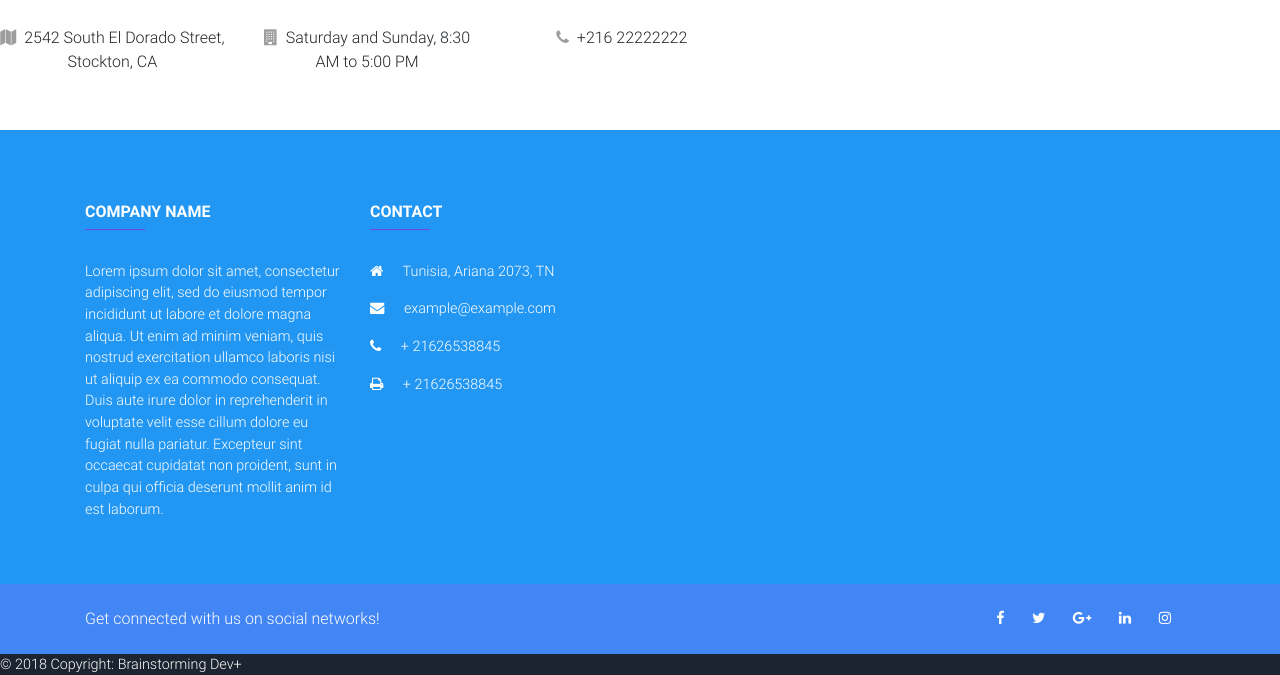
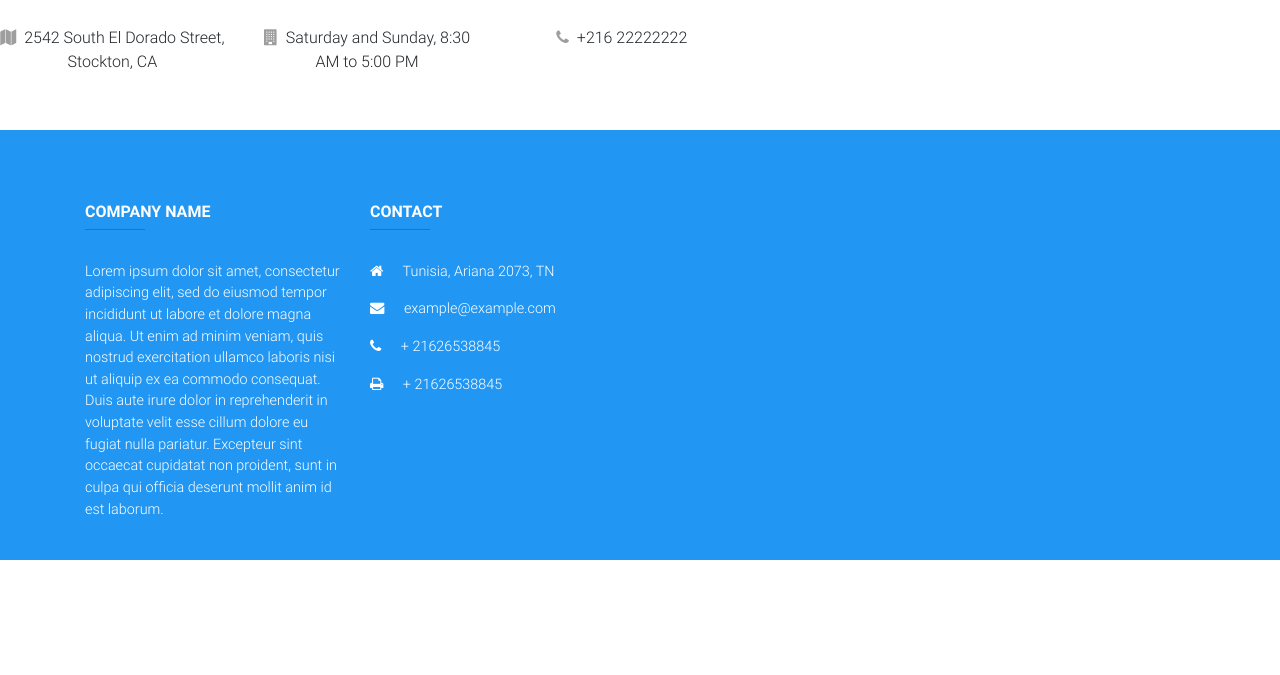
Before and after one commit to Suluiss/Landing-page-html-bootstrap-template, a plain HTML site: page index.html in a window 1280 px wide. Shown: the part 2615-3290 px from the top of the page. After the commit the page ends 3175 px from the top, so only its background shows below. Drawn offline with Linux system fonts and the light colour scheme; some packages are replaced by stand-ins of ours; files whose address does not match are found by name.

Commit message:
Update index.html

```diff
--- a/index.html
+++ b/index.html
@@ -360,67 +360,6 @@
 
     </div>
 </div>
-<!--/.Footer Links-->
-<!--Footer-->
-<footer class="page-footer font-small blue">
-
-    <!-- Social buttons -->
-    <div class="primary-color">
-        <div class="container">
-            <!--Grid row-->
-            <div class="row py-4 d-flex align-items-center">
-
-                <!--Grid column-->
-                <div class="col-md-6 col-lg-5 text-center text-md-left mb-4 mb-md-0">
-                    <h6 class="mb-0 white-text">Get connected with us on social networks!</h6>
-                </div>
-                <!--Grid column-->
-
-                <!--Grid column-->
-                <div class="col-md-6 col-lg-7 text-center text-md-right">
-                    <!--Facebook-->
-                    <a class="fb-ic ml-0">
-                        <i class="fa fa-facebook white-text mr-4"> </i>
-                    </a>
-                    <!--Twitter-->
-                    <a class="tw-ic">
-                        <i class="fa fa-twitter white-text mr-4"> </i>
-                    </a>
-                    <!--Google +-->
-                    <a class="gplus-ic">
-                        <i class="fa fa-google-plus white-text mr-4"> </i>
-                    </a>
-                    <!--Linkedin-->
-                    <a class="li-ic">
-                        <i class="fa fa-linkedin white-text mr-4"> </i>
-                    </a>
-                    <!--Instagram-->
-                    <a class="ins-ic">
-                        <i class="fa fa-instagram white-text mr-lg-4"> </i>
-                    </a>
-                </div>
-                <!--Grid column-->
-
-            </div>
-            <!--Grid row-->
-        </div>
-    </div>
-    <!-- Social buttons -->
-
-    <!--Footer Links-->
-
-
-              <!--First column-->
-
-      <!--/.Footer Links-->
-
-      <!--Copyright-->
-      <!--Footer-->
-<footer class="page-footer unique-color-dark pt-0">
-          © 2018 Copyright:
-          <a href="#"> Brainstorming Dev+ </a>
-      </div>
-      <!--/.Copyright-->
 
   </footer>
   <!--/.Footer-->
```
